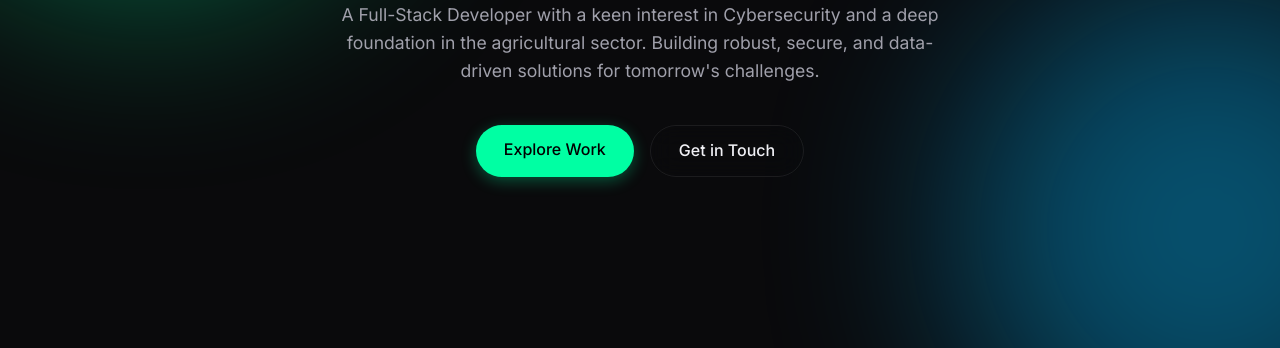
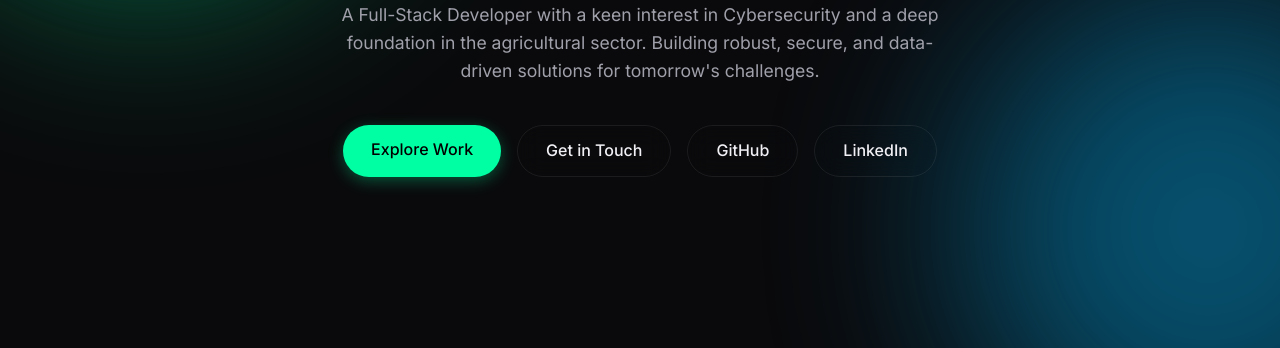
Before and after one commit to serem8770-ux/Serem_portfolio, a website built with Vite: page index.html in a window 1280 px wide. Shown: the part 452-800 px from the top of the page. Built offline with nearby package versions, Linux system fonts and the light colour scheme; a web font is replaced by a local one.

Commit message:
Added GitHub and LinkedIn links to Hero CTA

```diff
--- a/index.html
+++ b/index.html
@@ -34,6 +34,8 @@
         <div class="hero-cta">
           <a href="#projects" class="btn-primary magnetic">Explore Work</a>
           <a href="#contact" class="btn-secondary magnetic">Get in Touch</a>
+          <a href="https://github.com/serem8770-ux" target="_blank" class="btn-secondary magnetic">GitHub</a>
+          <a href="https://linkedin.com/in/awadhi-serem" target="_blank" class="btn-secondary magnetic">LinkedIn</a>
         </div>
       </div>
       <!-- Decorative background elements -->
--- a/style.css
+++ b/style.css
@@ -218,6 +218,7 @@ h1, h2, h3, h4, .logo, .title {
   display: flex;
   gap: 1rem;
   justify-content: center;
+  flex-wrap: wrap;
 }
 
 /* Background Glow */
```
